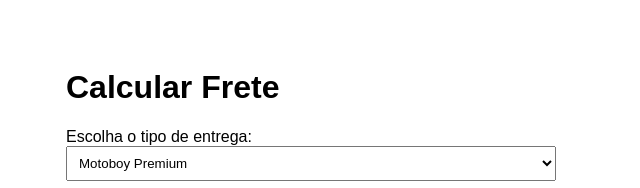
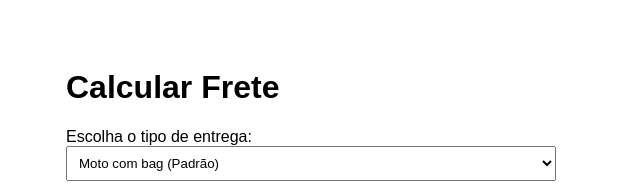
Before and after one commit to georgemarciojr-max/cardapio-ladocura, a plain HTML site: page index.html in a window 1280 px wide. Shown: the top 188 px of the page, 324-964 px from the left. Drawn offline with Linux system fonts and the light colour scheme.

Commit message:
Update index.html

```diff
--- a/index.html
+++ b/index.html
@@ -16,9 +16,9 @@
     <form id="frete-form">
         <label for="category">Escolha o tipo de entrega:</label>
         <select id="category" required>
-            <option value="1">Motoboy Premium</option>
-            <option value="2">Motoboy com Retorno</option>
-            <option value="3">Motoboy Padrão</option>
+            <option value="3">Moto com bag (Padrão)</option>
+            <option value="4">Moto com baú (Premium)</option>
+            <option value="5">Moto com carretinha (Retorno)</option>
         </select>
 
         <label for="cep">CEP:</label>
@@ -67,6 +67,7 @@
                     throw new Error(data.error || 'Ocorreu um erro desconhecido.');
                 }
 
+                // Se a chamada for um SUCESSO, mostramos a resposta completa para descobrirmos o nome do campo do preço
                 resultadoDiv.style.color = 'green';
                 resultadoDiv.textContent = `SUCESSO! Resposta da API: ${JSON.stringify(data)}`;
 
```
